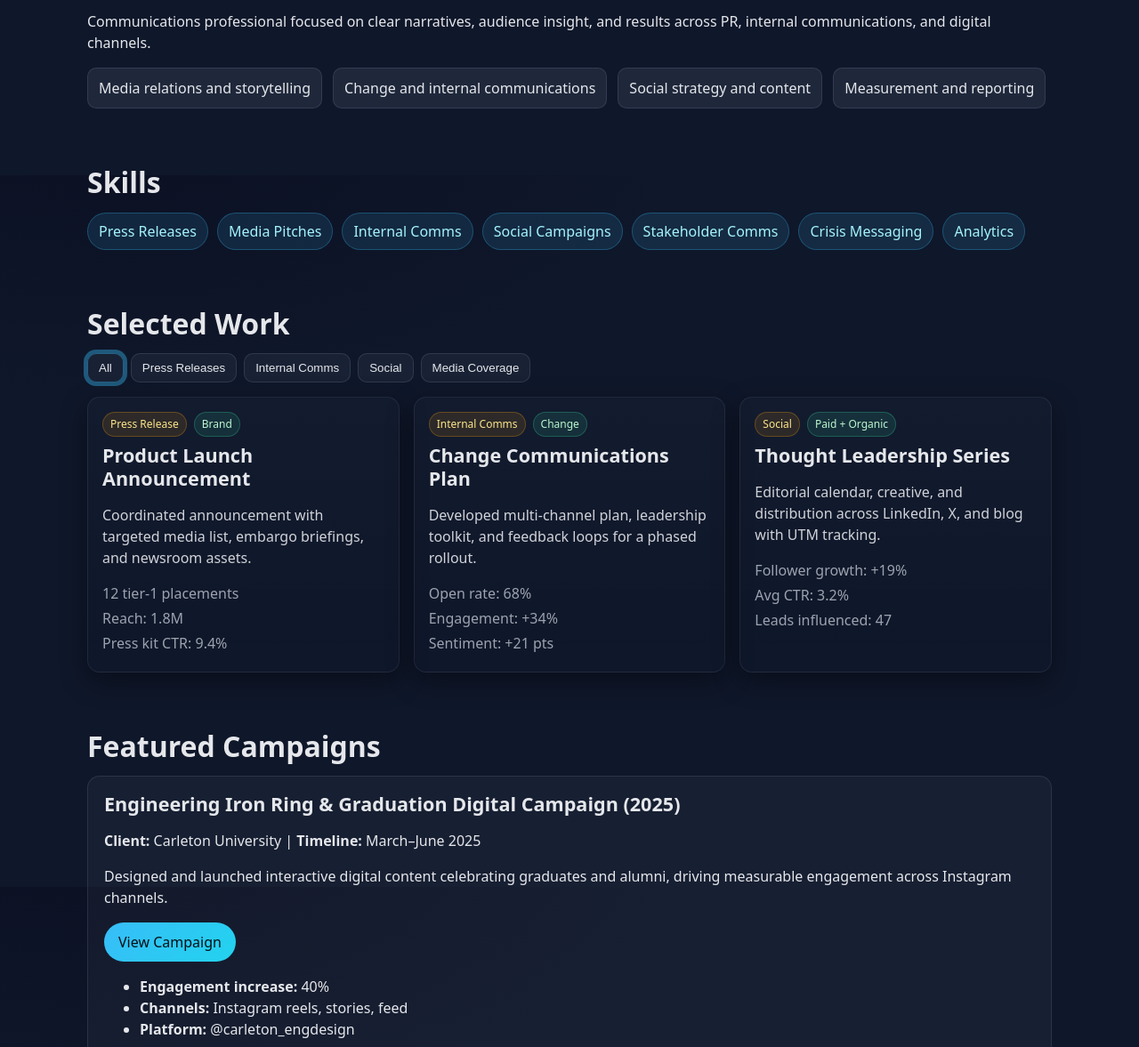
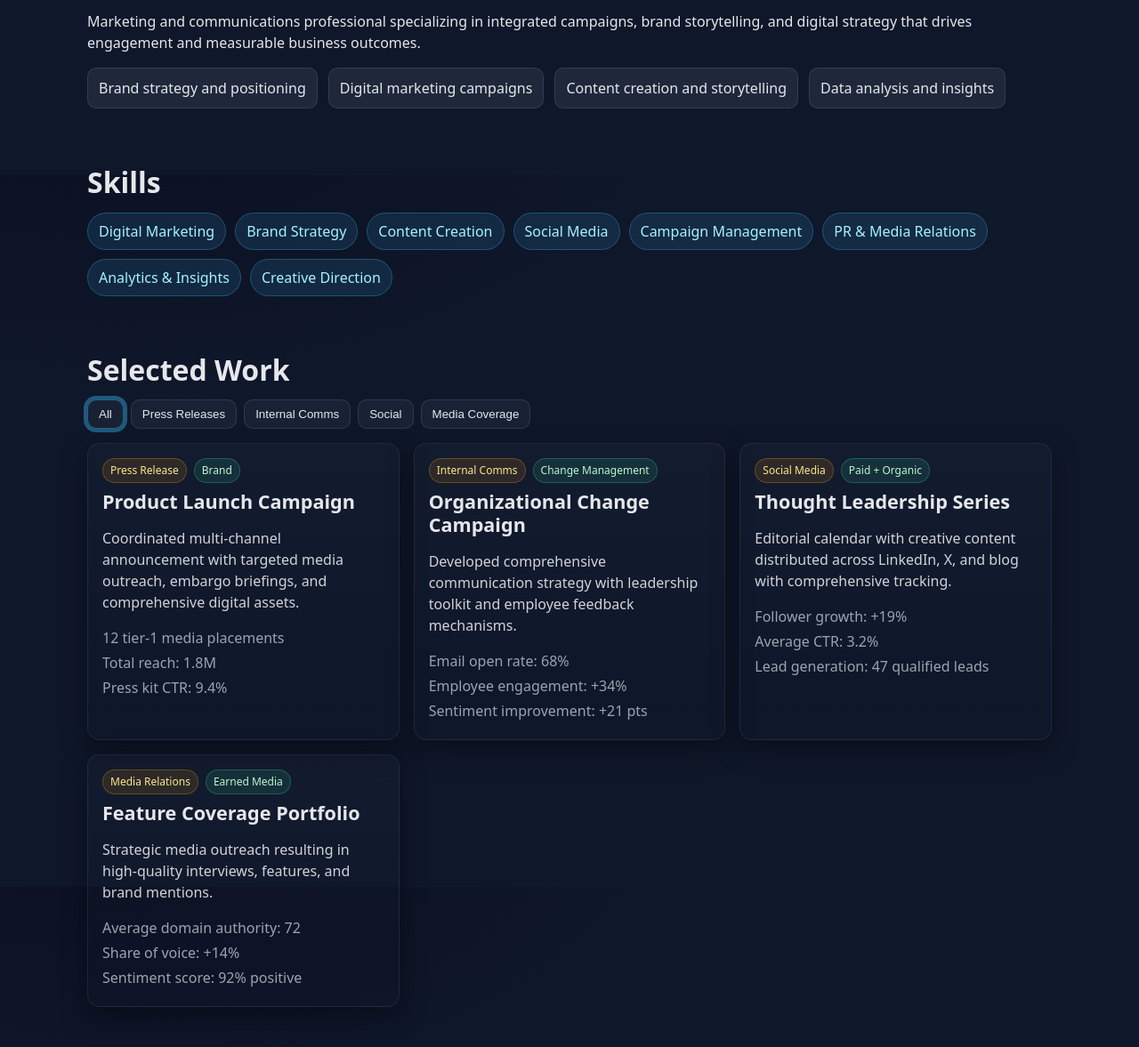
Before and after one commit to rizwaanzahid/Portfolio, a plain HTML site: page index.html in a window 1280 px wide. Shown: the part 603-1780 px from the top of the page at 89% size. Drawn offline with Linux system fonts and the light colour scheme; a script that the page names is missing.

Commit message:
Update index.html

```diff
--- a/index.html
+++ b/index.html
@@ -2,14 +2,14 @@
 <html lang="en">
 <head>
   <meta charset="utf-8">
-  <title>Communications Portfolio</title>
+  <title>Marketing & Communications Portfolio</title>
   <meta name="viewport" content="width=device-width, initial-scale=1">
-  <meta name="description" content="Portfolio of communications work: PR, internal comms, social, media coverage, and case studies.">
+  <meta name="description" content="Creative campaigns, strategic communications, and data-driven marketing that delivers results.">
   <link rel="stylesheet" href="styles.css">
 </head>
 <body>
   <header class="site-header">
-    <a class="brand" href="#top">Communications Portfolio</a>
+    <a class="brand" href="#top">Marketing & Communications</a>
     <button class="nav-toggle" aria-label="Toggle navigation" aria-expanded="false">☰</button>
     <nav class="site-nav" aria-label="Primary">
       <a href="#about">About</a>
@@ -24,8 +24,8 @@
   <main id="top">
     <section class="hero" role="banner">
       <div class="hero-inner">
-        <h1>Strategic Communications & PR</h1>
-        <p class="sub">Campaigns, content, coverage, and internal communications that drive measurable outcomes.</p>
+        <h1>Marketing & Communications</h1>
+        <p class="sub">Creative campaigns, strategic communications, and data-driven marketing that delivers results.</p>
         <div class="hero-actions">
           <a class="btn primary" href="#work">View Work</a>
           <a class="btn" href="#resume">Resume</a>
@@ -35,25 +35,26 @@
 
     <section id="about" class="section">
       <h2>About</h2>
-      <p>Communications professional focused on clear narratives, audience insight, and results across PR, internal communications, and digital channels.</p>
+      <p>Marketing and communications professional specializing in integrated campaigns, brand storytelling, and digital strategy that drives engagement and measurable business outcomes.</p>
       <ul class="highlights">
-        <li>Media relations and storytelling</li>
-        <li>Change and internal communications</li>
-        <li>Social strategy and content</li>
-        <li>Measurement and reporting</li>
+        <li>Brand strategy and positioning</li>
+        <li>Digital marketing campaigns</li>
+        <li>Content creation and storytelling</li>
+        <li>Data analysis and insights</li>
       </ul>
     </section>
 
     <section id="skills" class="section">
       <h2>Skills</h2>
       <div class="badges">
-        <span class="badge">Press Releases</span>
-        <span class="badge">Media Pitches</span>
-        <span class="badge">Internal Comms</span>
-        <span class="badge">Social Campaigns</span>
-        <span class="badge">Stakeholder Comms</span>
-        <span class="badge">Crisis Messaging</span>
-        <span class="badge">Analytics</span>
+        <span class="badge">Digital Marketing</span>
+        <span class="badge">Brand Strategy</span>
+        <span class="badge">Content Creation</span>
+        <span class="badge">Social Media</span>
+        <span class="badge">Campaign Management</span>
+        <span class="badge">PR & Media Relations</span>
+        <span class="badge">Analytics & Insights</span>
+        <span class="badge">Creative Direction</span>
       </div>
     </section>
 
@@ -74,11 +75,11 @@
             <span class="tag">Press Release</span>
             <span class="tag tone">Brand</span>
           </div>
-          <h3>Product Launch Announcement</h3>
-          <p>Coordinated announcement with targeted media list, embargo briefings, and newsroom assets.</p>
+          <h3>Product Launch Campaign</h3>
+          <p>Coordinated multi-channel announcement with targeted media outreach, embargo briefings, and comprehensive digital assets.</p>
           <ul class="metrics">
-            <li>12 tier‑1 placements</li>
-            <li>Reach: 1.8M</li>
+            <li>12 tier-1 media placements</li>
+            <li>Total reach: 1.8M</li>
             <li>Press kit CTR: 9.4%</li>
           </ul>
         </article>
@@ -86,28 +87,42 @@
         <article class="card" data-type="internal">
           <div class="card-tags">
             <span class="tag">Internal Comms</span>
-            <span class="tag tone">Change</span>
+            <span class="tag tone">Change Management</span>
           </div>
-          <h3>Change Communications Plan</h3>
-          <p>Developed multi‑channel plan, leadership toolkit, and feedback loops for a phased rollout.</p>
+          <h3>Organizational Change Campaign</h3>
+          <p>Developed comprehensive communication strategy with leadership toolkit and employee feedback mechanisms.</p>
           <ul class="metrics">
-            <li>Open rate: 68%</li>
-            <li>Engagement: +34%</li>
-            <li>Sentiment: +21 pts</li>
+            <li>Email open rate: 68%</li>
+            <li>Employee engagement: +34%</li>
+            <li>Sentiment improvement: +21 pts</li>
           </ul>
         </article>
 
         <article class="card" data-type="social">
           <div class="card-tags">
-            <span class="tag">Social</span>
+            <span class="tag">Social Media</span>
             <span class="tag tone">Paid + Organic</span>
           </div>
           <h3>Thought Leadership Series</h3>
-          <p>Editorial calendar, creative, and distribution across LinkedIn, X, and blog with UTM tracking.</p>
+          <p>Editorial calendar with creative content distributed across LinkedIn, X, and blog with comprehensive tracking.</p>
           <ul class="metrics">
             <li>Follower growth: +19%</li>
-            <li>Avg CTR: 3.2%</li>
-            <li>Leads influenced: 47</li>
+            <li>Average CTR: 3.2%</li>
+            <li>Lead generation: 47 qualified leads</li>
+          </ul>
+        </article>
+
+        <article class="card" data-type="coverage">
+          <div class="card-tags">
+            <span class="tag">Media Relations</span>
+            <span class="tag tone">Earned Media</span>
+          </div>
+          <h3>Feature Coverage Portfolio</h3>
+          <p>Strategic media outreach resulting in high-quality interviews, features, and brand mentions.</p>
+          <ul class="metrics">
+            <li>Average domain authority: 72</li>
+            <li>Share of voice: +14%</li>
+            <li>Sentiment score: 92% positive</li>
           </ul>
         </article>
       </div>
@@ -121,8 +136,18 @@
         <p><strong>Client:</strong> Carleton University | <strong>Timeline:</strong> March–June 2025</p>
         <p>Designed and launched interactive digital content celebrating graduates and alumni, driving measurable engagement across Instagram channels.</p>
 
-        <div style="margin: 16px 0;">
-          <a class="btn primary" href="https://www.instagram.com/carleton_engdesign/?hl=en" target="_blank" rel="noopener">View Campaign</a>
+        <!-- Embedded Instagram Post -->
+        <div style="margin: 24px 0; text-align: center;">
+          <blockquote class="instagram-media"
+                      data-instgrm-captioned
+                      data-instgrm-permalink="https://www.instagram.com/carleton_engdesign/"
+                      data-instgrm-version="14"
+                      style="max-width:540px; min-width:326px; width:100%; margin: 1rem auto;">
+          </blockquote>
+          <script async src="https://www.instagram.com/embed.js"></script>
+
+          <!-- Fallback link -->
+          <p><a class="btn ghost" href="https://www.instagram.com/carleton_engdesign/?hl=en" target="_blank" rel="noopener">View on Instagram</a></p>
         </div>
 
         <ul class="metrics">
@@ -135,10 +160,16 @@
       <article class="case">
         <h3>"Hard to Study When You're Hungry" Campaign (2023)</h3>
         <p><strong>Client:</strong> Carleton Food Bank | <strong>Timeline:</strong> April–May 2023</p>
-        <p>Designed a multi‑channel learning and engagement campaign addressing food insecurity on campus.</p>
+        <p>Designed a multi-channel learning and engagement campaign addressing food insecurity on campus.</p>
 
-        <div style="margin: 16px 0;">
-          <a class="btn primary" href="https://vimeo.com/818420627" target="_blank" rel="noopener">View Campaign Video</a>
+        <!-- Embedded Vimeo Video -->
+        <div class="video-embed" style="position: relative; padding-top: 56.25%; margin: 24px 0;">
+          <iframe src="https://player.vimeo.com/video/818420627?badge=0&autopause=0&quality_selector=1&player_id=0&app_id=58479"
+                  style="position: absolute; top: 0; left: 0; width: 100%; height: 100%; border-radius: 12px;"
+                  frameborder="0"
+                  allow="autoplay; fullscreen; picture-in-picture; clipboard-write"
+                  title="Hard to Study When You're Hungry Campaign">
+          </iframe>
         </div>
 
         <ul class="metrics">
@@ -151,23 +182,22 @@
 
     <section id="resume" class="section">
       <h2>Resume</h2>
-      <p>Download a current resume or request a tailored version for specific roles.</p>
-      <a class="btn primary" href="mailto:hello@example.com?subject=Resume Request">Request Resume</a>
+      <p>Download a current resume or request a tailored version for specific roles and opportunities.</p>
+      <a class="btn primary" href="mailto:rizwaanzahid@gmail.com?subject=Resume Request">Request Resume</a>
     </section>
 
     <section id="contact" class="section">
       <h2>Contact</h2>
-      <p>Open to freelance, contract, or full‑time opportunities.</p>
       <ul class="contact-list">
-        <li>Email: <a href="mailto:hello@example.com">hello@example.com</a></li>
-        <li>LinkedIn: <a href="#">Profile</a></li>
+        <li>Email: <a href="mailto:rizwaanzahid@gmail.com">rizwaanzahid@gmail.com</a></li>
+        <li>LinkedIn: <a href="https://www.linkedin.com/in/rizwaan-zahid-636255295/" target="_blank" rel="noopener">Profile</a></li>
         <li>Location: Ottawa, ON</li>
       </ul>
     </section>
   </main>
 
   <footer class="site-footer">
-    <p>© <span id="year"></span> Communications Portfolio</p>
+    <p>© <span id="year"></span> Marketing & Communications Portfolio</p>
   </footer>
 
   <script src="script.js"></script>
```
